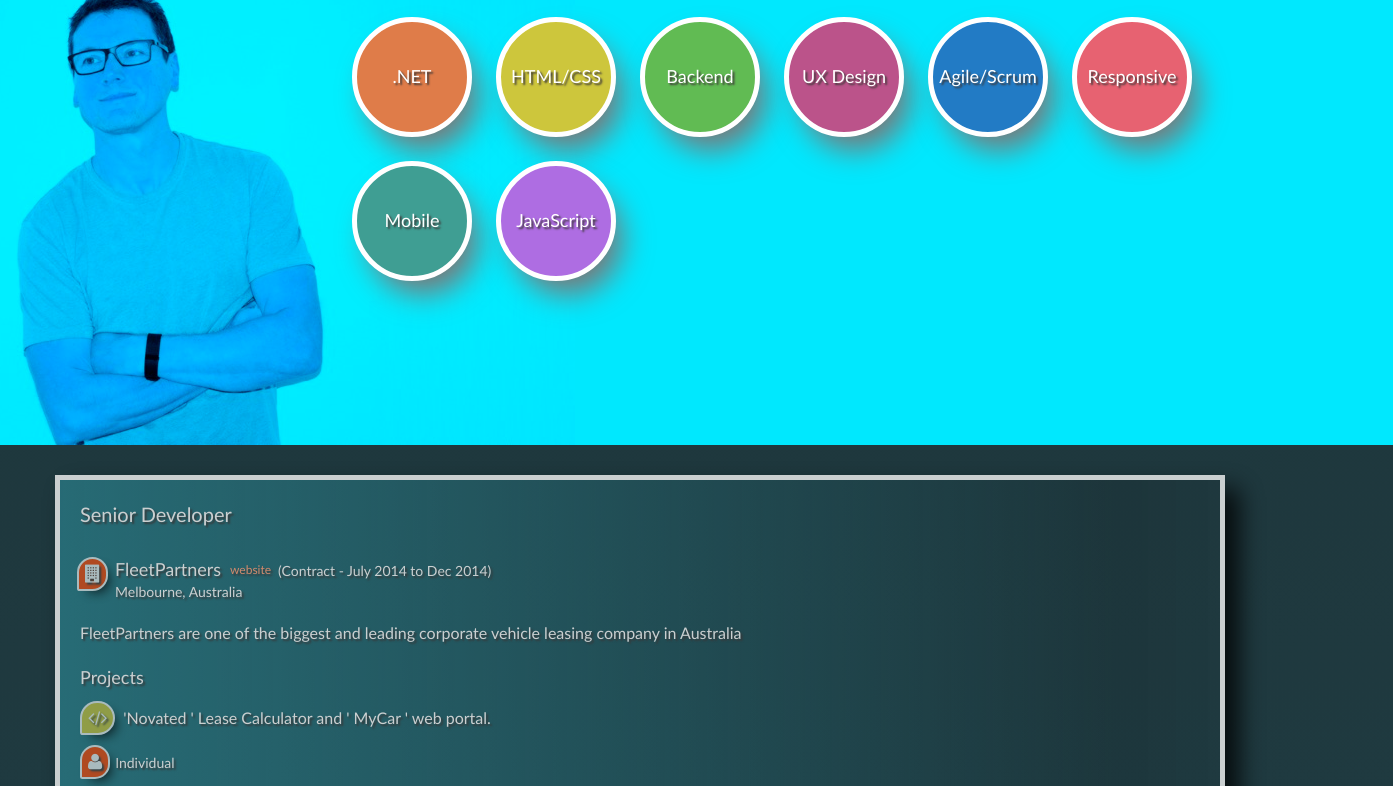
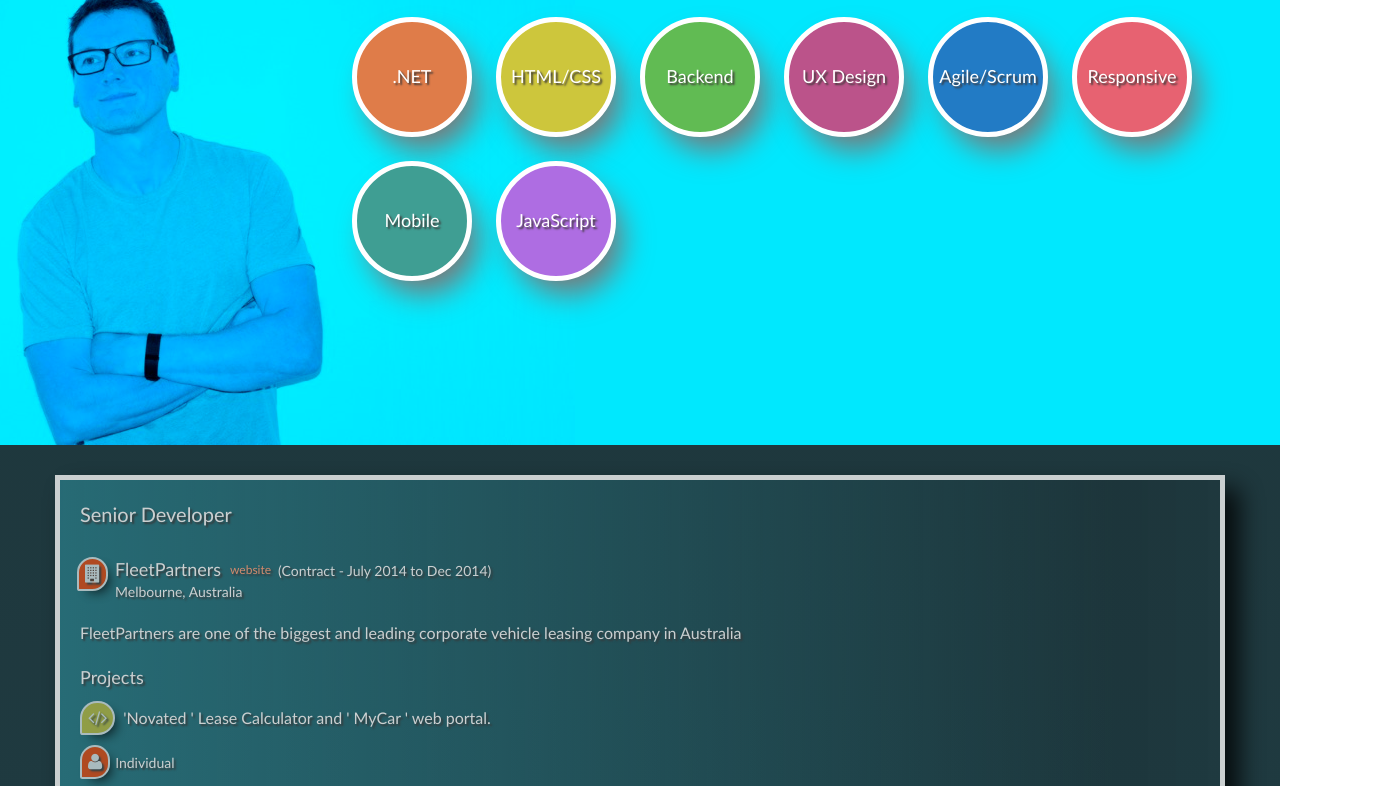
Before and after one commit to ArnoldKrumins/me, a website: page index.html in a window 1280 px wide. Shown: the part 55-841 px from the top of the page, 1393 px wide, since content can reach past the window. Drawn offline with nearby package versions, Linux system fonts and the light colour scheme.

Commit message:
fixing image width

```diff
--- a/less/site.less
+++ b/less/site.less
@@ -127,6 +127,7 @@ background-image: -ms-linear-gradient(bottom, #276979 0%, #1E353A 100%);
   position: absolute;
   top: -20px;
   left: -35px;
+  right:0;
   .at2x('../images/me.jpg', 590px, 520px);
   background-repeat: no-repeat;
   background-color: #00E8FE;
@@ -134,8 +135,6 @@ background-image: -ms-linear-gradient(bottom, #276979 0%, #1E353A 100%);
   min-height: 520px;
   height: 520px;
   margin: 0;
-  width: 110%;
-  min-width: 100%;
 
 }
 
@@ -183,7 +182,7 @@ background-image: -ms-linear-gradient(bottom, #276979 0%, #1E353A 100%);
   width: 80px;
   position: fixed;
   top: 35%;
-  right:-80px;
+  right:-75px;
   border: 1px solid rgb(58, 59, 63);
   .button-color;
   .border-radius-custom(80px,80px,80px,80px);
```
Also changed, not shown: less/site.css.
